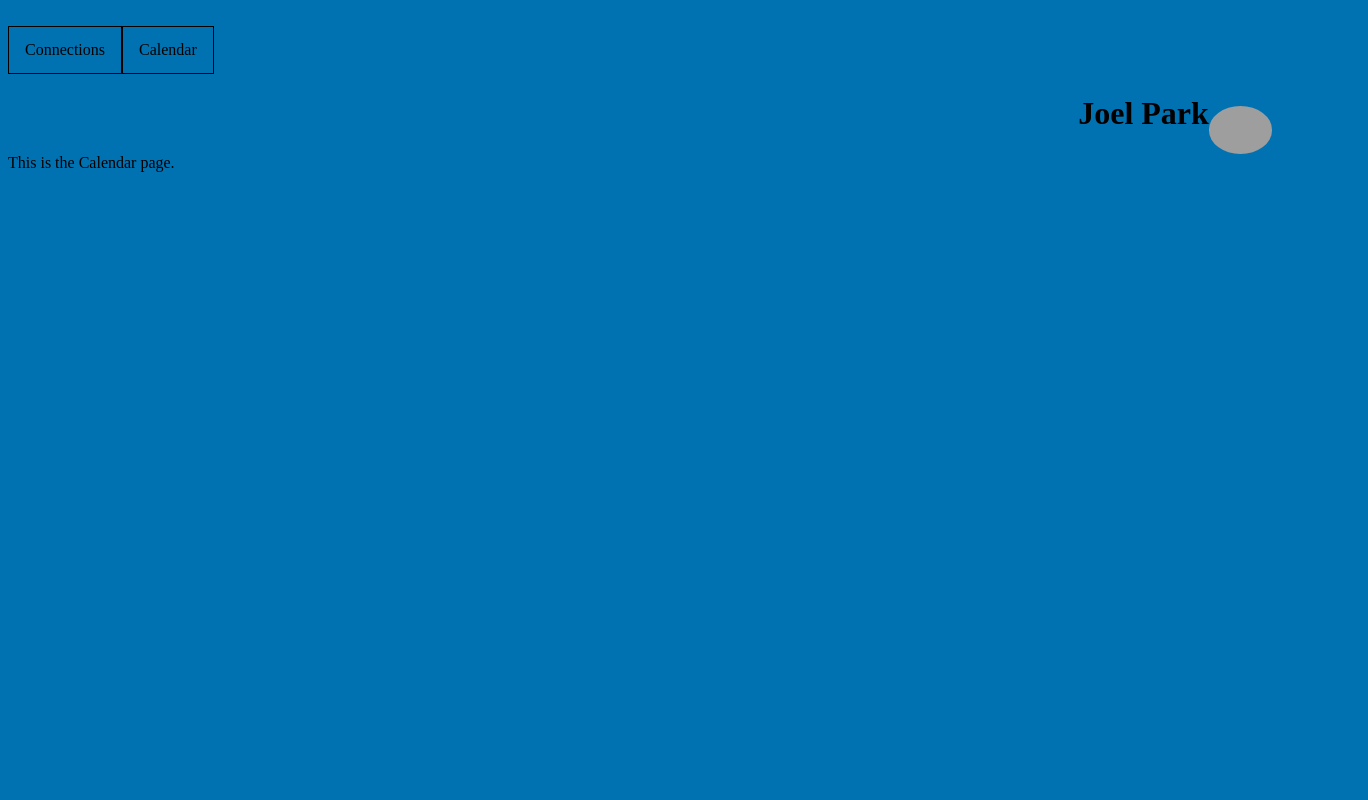
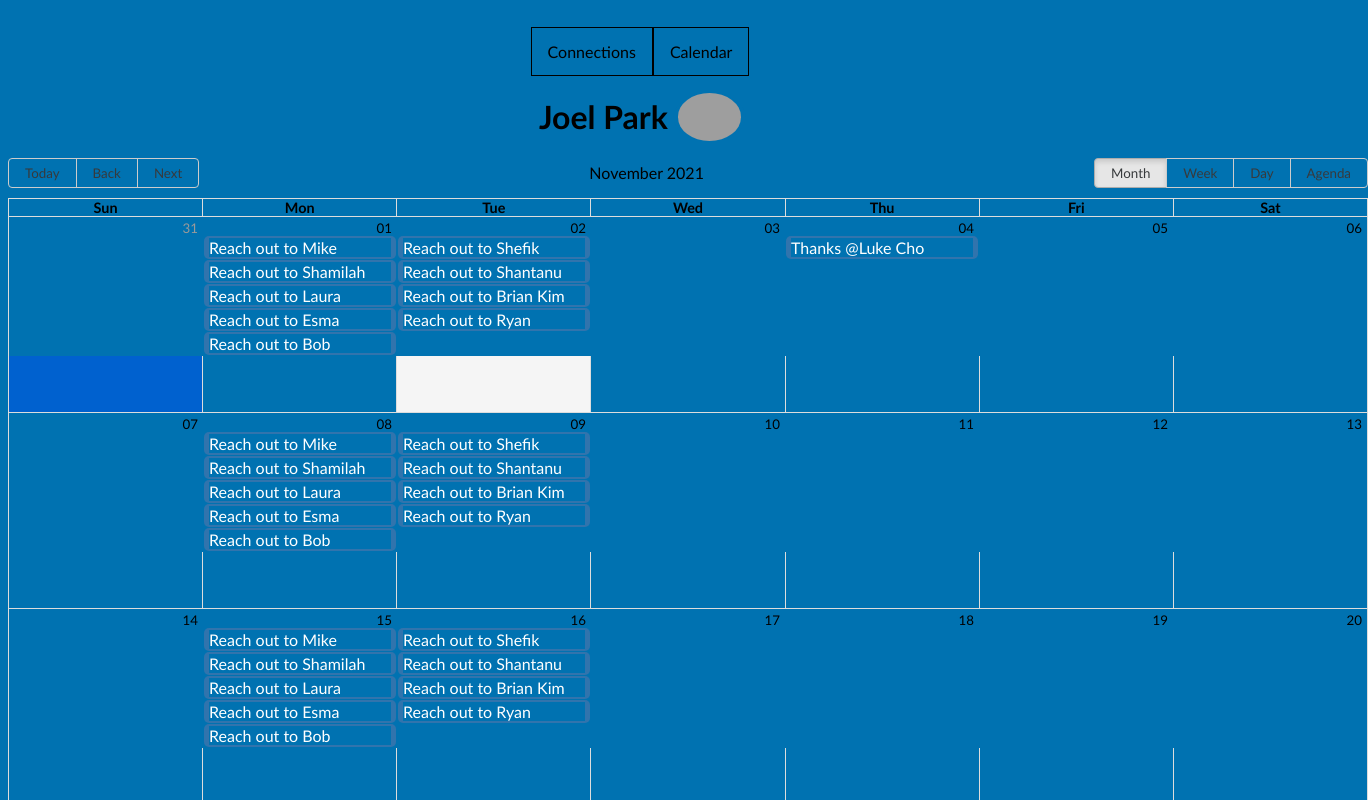
Before and after one commit to LinkedInTouch/InTouch, a React app: page /calendar in a window 1280 px wide. Shown: the top 800 px of the page, 1368 px wide, since content can reach past the window. Built offline with nearby package versions, Linux system fonts and the light colour scheme; grey boxes are pictures that could not be loaded.

Commit message:
got calendar working but hard coded

```diff
--- a/package.json
+++ b/package.json
@@ -49,9 +49,12 @@
     "gulp": "^4.0.2",
     "html-webpack-plugin": "^5.5.0",
     "jest": "^27.3.1",
+    "moment": "^2.29.1",
     "pg": "^8.7.1",
     "react": "^17.0.2",
     "react-axios": "^2.0.5",
+    "react-big-calendar": "^0.38.0",
+    "react-calendar": "^3.5.0",
     "react-dnd": "^14.0.4",
     "react-dnd-html5-backend": "^14.0.2",
     "react-dom": "^17.0.2",
--- a/src/App.jsx
+++ b/src/App.jsx
@@ -7,12 +7,12 @@ import {
 } from 'react-router-dom';
 import LogIn from './LogIn';
 import ConnectionsPage from './ConnectionsPage';
-import Calendar from './Calendar';
 import { DndProvider } from "react-dnd";
 import { HTML5Backend } from "react-dnd-html5-backend";
 import { LinkedInCallback } from "react-linkedin-login-oauth2";
 import Modal from "./Modal";
 import useModal from "./useModal";
+import CalendarComponent from './CalendarComponent';
 
 
 export default function App() {
@@ -51,7 +51,7 @@ export default function App() {
           </Route>
 
         <Route path="/calendar">
-          <Calendar />
+          <CalendarComponent />
         </Route>
 
       </Switch>
--- a/src/Calendar.jsx
+++ /dev/null
@@ -1,12 +0,0 @@
-import React from 'react';
-import Navbar from './Navbar.jsx'
-import WelcomeHeader from './WelcomeHeader.jsx';
-export default function Calendar() {
-    return (
-        <div>
-            <Navbar></Navbar>
-            <WelcomeHeader></WelcomeHeader>
-            This is the Calendar page.
-        </div>
-    )
-}
--- /dev/null
+++ b/src/CalendarComponent.jsx
@@ -0,0 +1,82 @@
+import React, { useEffect, useState } from 'react';
+import Navbar from './Navbar.jsx'
+import WelcomeHeader from './WelcomeHeader.jsx';
+import { Calendar, momentLocalizer } from "react-big-calendar";
+import moment from "moment";
+const localizer = momentLocalizer(moment);
+
+export default function CalendarComponent() {
+    const [events, setEvents] = useState([]);
+    const handleEvents = (arr) => {
+        setEvents(prev => [...prev,...arr])
+    }
+    const names = ['Mike', 'Shamilah', 'Laura', 'Esma', 'Bob'];
+    const populateEvents = (names) => {
+        let eventsArr = []
+        for(let i = 0; i < names.length; i ++){
+            for(let j = 0; j < names.length; j++){
+                eventsArr.push({
+                    start: moment()
+                        .add(i,'weeks')
+                        .toDate(),
+                    end: moment()
+                        .add(i,'weeks')
+                        .toDate(),
+                    title: `Reach out to ${names[j]}`
+                })
+            }
+        }
+        eventsArr.push({
+            start: moment()
+                .add(2, 'days')
+                .toDate(),
+            end: moment()
+                .add(2, 'days')
+                .toDate(),
+            title: `Thanks @Luke Cho`
+        })
+        return eventsArr;
+    }
+    const recruiters = ['Shefik', 'Shantanu', 'Brian Kim', 'Ryan'];
+    const populateRecruiters = (arr) => {
+        let eventsArr = []
+        for(let i = 0; i < names.length; i ++){
+            for(let j = 0; j < names.length; j++){
+                eventsArr.push({
+                    start: moment()
+                        .add(-1,'days')
+                        .add(i,'weeks')
+                        .toDate(),
+                    end: moment()
+                        .add(-1,'days')
+                        .add(i,'weeks')
+                        .toDate(),
+                    title: `Reach out to ${names[j]}`
+                })
+            }
+        }
+        return eventsArr;
+    }
+    useEffect(() => {
+        handleEvents(populateEvents(recruiters))
+        handleEvents(populateRecruiters(names));
+    },[])
+
+    return (
+        <div>
+            <Navbar></Navbar>
+            <WelcomeHeader></WelcomeHeader>
+            <div>
+            <Calendar
+                localizer={localizer}
+                defaultDate={new Date()}
+                defaultView="month"
+                events={events}
+                startAccessor="start"
+                endAccessor="end"
+                style={{ height: "130vh" , width: "170vh"}}
+            />
+            </div>
+        </div>
+    )
+}
--- a/src/ConnectionsPage.jsx
+++ b/src/ConnectionsPage.jsx
@@ -1,5 +1,7 @@
 import React from "react";
 import Connection from "./Connection";
+import Navbar from "./Navbar";
+import WelcomeHeader from "./WelcomeHeader";
 
 const group = [
   {
@@ -33,6 +35,9 @@ const ConnectionList = [
 
 export default function ConnectionsPage() {
   return (
+    <div>
+      <Navbar></Navbar>
+      <WelcomeHeader></WelcomeHeader>
       <body className = 'connectionsPage'>
         <p> This is the Connections page. </p>
           <div id="group">
@@ -54,5 +59,6 @@ export default function ConnectionsPage() {
             </div>
           </div>
       </body>
+    </div>
   );
 }
--- a/src/LogIn.jsx
+++ b/src/LogIn.jsx
@@ -24,15 +24,21 @@ function LinkedInPage() {
   const [code, setCode] = React.useState("");
   const [errorMessage, setErrorMessage] = React.useState("");
   const linkedin = "https://i.stack.imgur.com/mKpeu.png"
+  const inTouch = "https://i.ibb.co/55vQPBN/InTouch.jpg"
 
 
   return !code ? (
     <div id="signup">
       <img
+        src={inTouch}
+        alt="In Touch Logo"
+        style={{ maxWidth: "180px", border: ".5px solid gray", borderRadius: "2px"}}
+      />
+      <img
         onClick={linkedInLogin}
         src={linkedin}
         alt="Log in with Linked In"
-        style={{ maxWidth: "180px", cursor: "pointer" }}
+        style={{ maxWidth: "180px", cursor: "pointer",border: ".5px solid gray",borderRadius: "2px" }}
      />
     </div>
 
@@ -42,7 +48,7 @@ function LinkedInPage() {
     <div>
       <Navbar></Navbar>
       <WelcomeHeader></WelcomeHeader>
-      <h1>Welcome to inTouch!</h1>
+      <h1>Welcome to InTouch!</h1>
     </div>
   )
 }
--- a/src/WelcomeHeader.jsx
+++ b/src/WelcomeHeader.jsx
@@ -2,7 +2,8 @@ import React from 'react'
 const profilePic = "https://i.ibb.co/qkxcnFf/profilepic.jpg";
 const firstName = "Joel";
 const lastName = "Park";
-const email = "joelpark97@gmail.com"
+const email = "joelpark97@gmail.com";
+
 export default function WelcomeHeader() {
   return (
 
--- a/styles/styles.scss
+++ b/styles/styles.scss
@@ -1,5 +1,8 @@
+@import 'react-big-calendar/lib/sass/styles';
+
 *{
   background-color: #0072b1;
+  font-family: Calibri, sans-serif;
 }
 
 .connectionsPage{
@@ -84,16 +87,24 @@
 .right{
   grid-area: right;
 }
+
 .welcomeHeader{
   display:flex;
   flex-direction: row;
-  justify-content: flex-end;
-  align-items: flex-end;
-  // width: 30%;
-  // height: 10%;
+  justify-content: center;
+  align-items: center;
+  *{
+    padding-left: 5px;
+    padding-right: 5px;
+  }
+
 }
 
+
+
 ul {
+  display: flex;
+  justify-content: center;
   list-style-type: none;
   margin: 0;
   padding: 0;
@@ -124,6 +135,17 @@ li a:hover {
 }
 #signup{
   display: flex;
+  flex-direction: column;
   justify-content: center;
   align-items: center;
+  // max-width: 180px;
+  // border: .5px solid;
 }
+
+.rbc-today{
+  background-color: whitesmoke;
+}
+
+.rbc-off-range-bg{
+  background-color: rgb(0, 97, 207);
+}
```
Also changed, not shown: 1 other file (tests, documents, lock files or other folders). Lines whose indentation alone changed are shown as unchanged.
